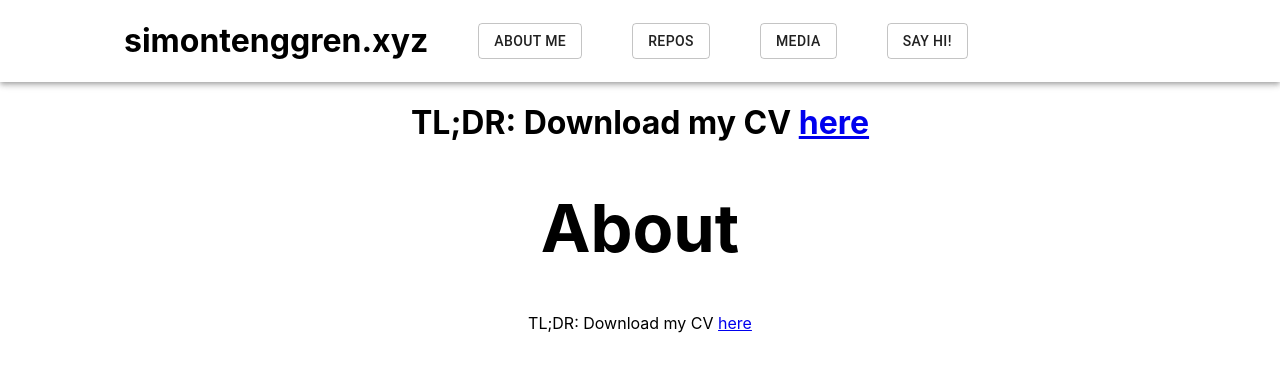
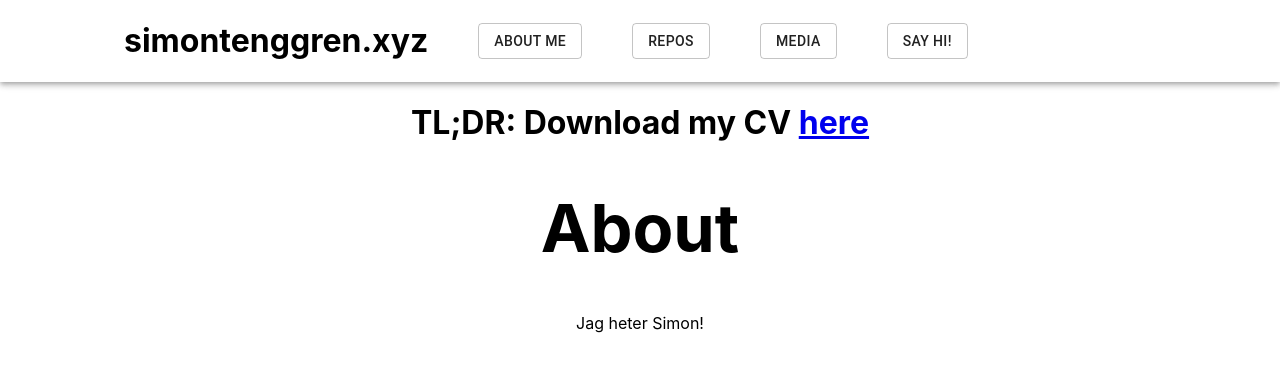
Before and after one commit to Taffr/simontenggrensite, a React (Create React App) app in the folder simontenggren/: page /about in a window 1280 px wide. Shown: the top 372 px of the page. Built offline with nearby package versions, Linux system fonts and the light colour scheme; no server answers.

Commit message:
Added media tab

```diff
--- a/simontenggren/src/App.js
+++ b/simontenggren/src/App.js
@@ -13,7 +13,6 @@ function App() {
   const repos = () => <Repos/>;
   const about  = () => <About/>;
   return (
-
       <Router>
       <div>
             <AppBar style={theme} position="static">
--- a/simontenggren/src/about.md
+++ b/simontenggren/src/about.md
@@ -1,2 +1 @@
-
-TL;DR: Download my CV [here](TODO)
+Jag heter Simon!
--- a/simontenggren/src/media.js
+++ b/simontenggren/src/media.js
@@ -1,9 +1,15 @@
 import React, {Component} from 'react';
+import axios from 'axios';
+import secrets from './secrets.js';
 
 export default class Media extends Component {
 
     constructor(props) {
         super(props);
+    }
+
+    UNSAFE_componentWillMount(){
+        console.log(secrets);
     }
 
     render() {
```
